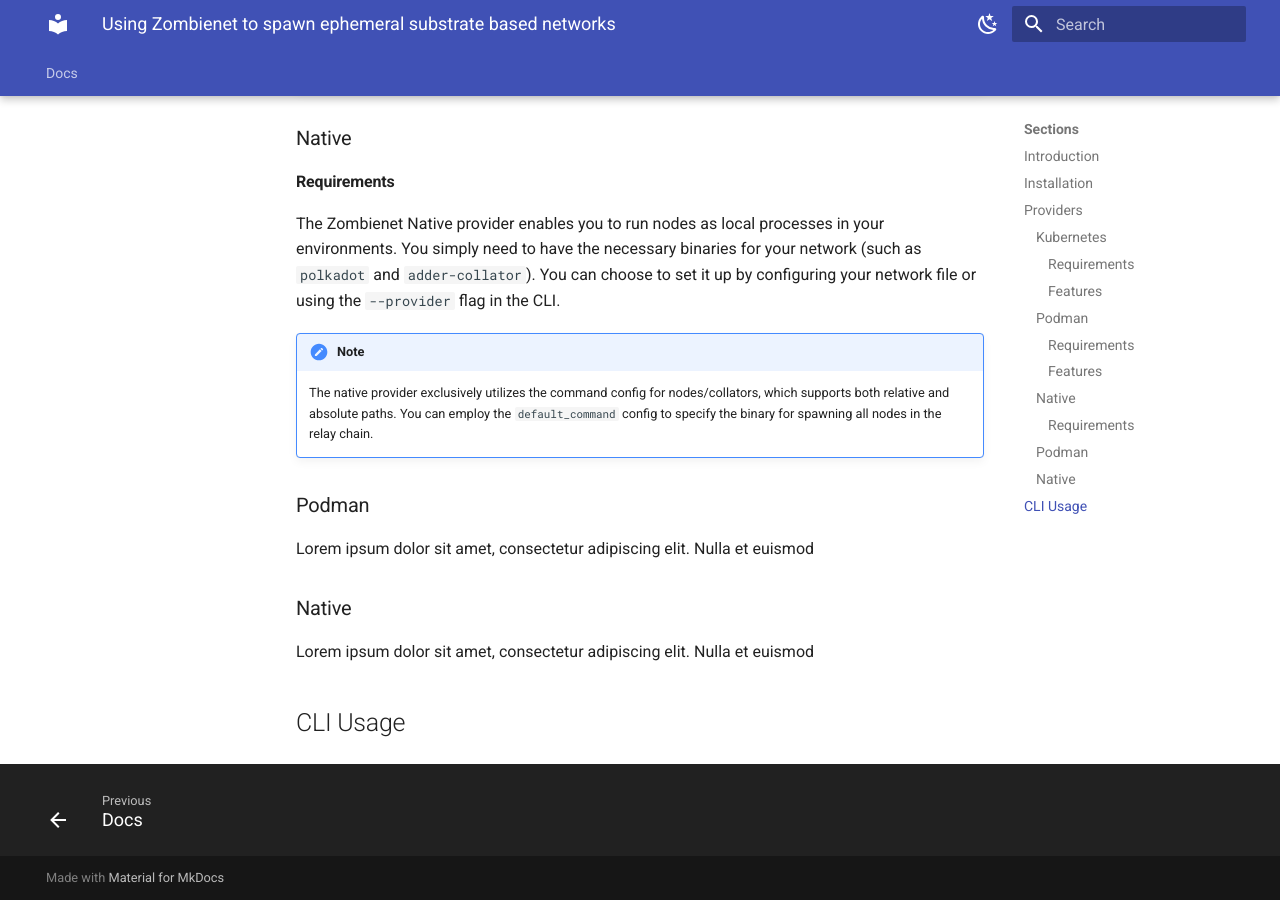
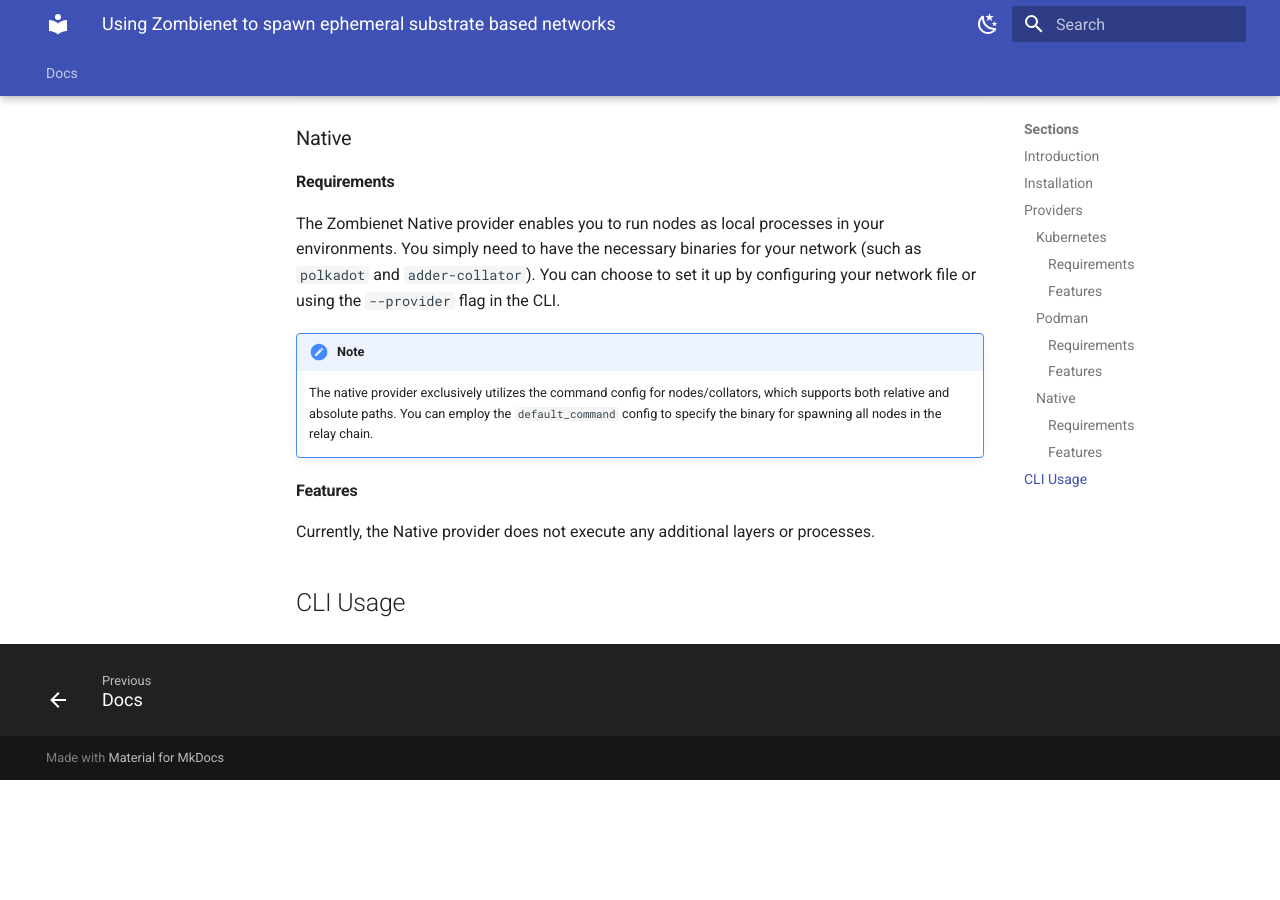
Before and after one commit to papermoonio/polkadot-ecosystem-docs-draft, an MkDocs documentation site: the page built from docs/dev-tools/zombienet/index.md, in a window 1280 px wide and 900 px high, scrolled down 3248 px. Built offline with MkDocs 1.6.1 and Material for MkDocs 9.7.7, drawn with Linux system fonts in a browser that asks for light colours; after the commit the page ends 4028 px from its top, so only the background shows below that.

Commit message:
fix: complementing features on native provider

```diff
--- a/docs/dev-tools/zombienet/index.md
+++ b/docs/dev-tools/zombienet/index.md
@@ -158,10 +158,7 @@
 !!! note
     The native provider exclusively utilizes the command config for nodes/collators, which supports both relative and absolute paths. You can employ the `default_command` config to specify the binary for spawning all nodes in the relay chain.
 
-### Podman
-Lorem ipsum dolor sit amet, consectetur adipiscing elit. Nulla et euismod
-
-### Native
-Lorem ipsum dolor sit amet, consectetur adipiscing elit. Nulla et euismod
+#### Features
+Currently, the Native provider does not execute any additional layers or processes.
 
 ## CLI Usage
```
